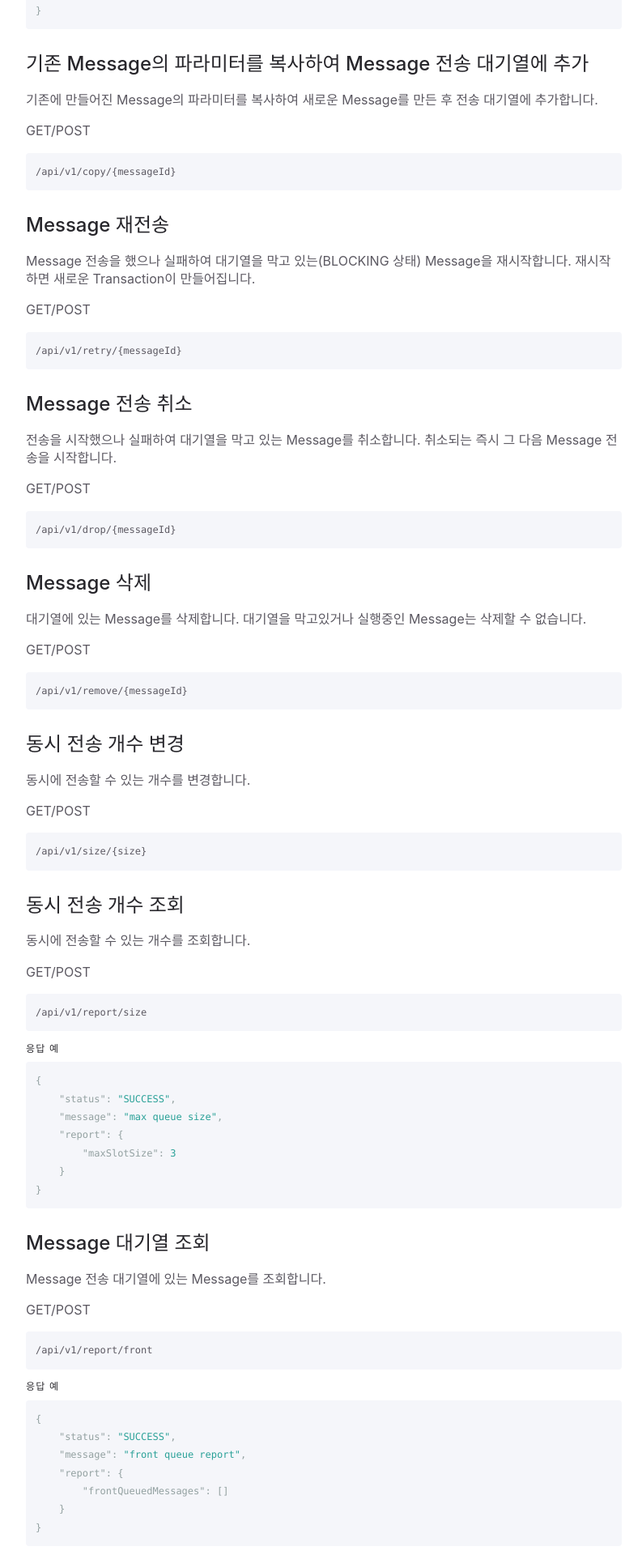
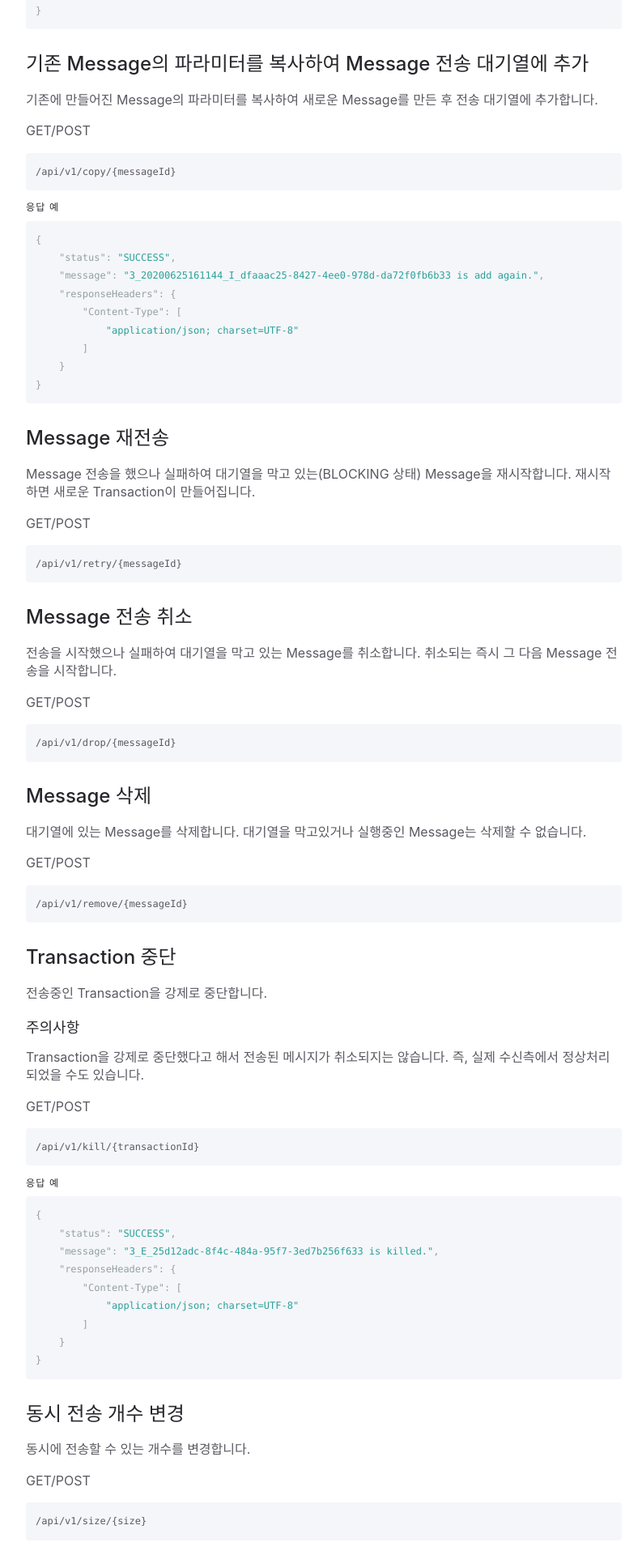
Before and after one commit to oasis-official/oasis-official.github.io, a Jekyll site: the page built from docs/camel/api.md, in a window 1280 px wide. Shown: the part 2105-4025 px from the top of the page at 81% size, without its empty margins (356-1149 px from the left). Built offline with Jekyll 4.4.1, drawn with Linux system fonts in a browser that asks for light colours; some of the changed text lies outside the part shown.

Commit message:
Update api.md

````diff
--- a/docs/camel/api.md
+++ b/docs/camel/api.md
@@ -104,6 +104,20 @@ GET/POST
 ```
 /api/v1/copy/{messageId}
 ```
+#### 응답 예
+
+```json
+{
+    "status": "SUCCESS",
+    "message": "3_20200625161144_I_dfaaac25-8427-4ee0-978d-da72f0fb6b33 is add again.",
+    "responseHeaders": {
+        "Content-Type": [
+            "application/json; charset=UTF-8"
+        ]
+    }
+}
+```
+
 
 ## Message 재전송
 Message 전송을 했으나 실패하여 대기열을 막고 있는(BLOCKING 상태) Message을 재시작합니다.
@@ -130,6 +144,31 @@ GET/POST
 ```
 /api/v1/remove/{messageId}
 ```
+
+## Transaction 중단
+전송중인 Transaction을 강제로 중단합니다.
+
+### 주의사항
+Transaction을 강제로 중단했다고 해서 전송된 메시지가 취소되지는 않습니다. 즉, 실제 수신측에서 정상처리 되었을 수도 있습니다.
+
+GET/POST
+```
+/api/v1/kill/{transactionId}
+```
+
+#### 응답 예
+```json
+{
+    "status": "SUCCESS",
+    "message": "3_E_25d12adc-8f4c-484a-95f7-3ed7b256f633 is killed.",
+    "responseHeaders": {
+        "Content-Type": [
+            "application/json; charset=UTF-8"
+        ]
+    }
+}
+```
+
 
 ## 동시 전송 개수 변경
 동시에 전송할 수 있는 개수를 변경합니다.
````
